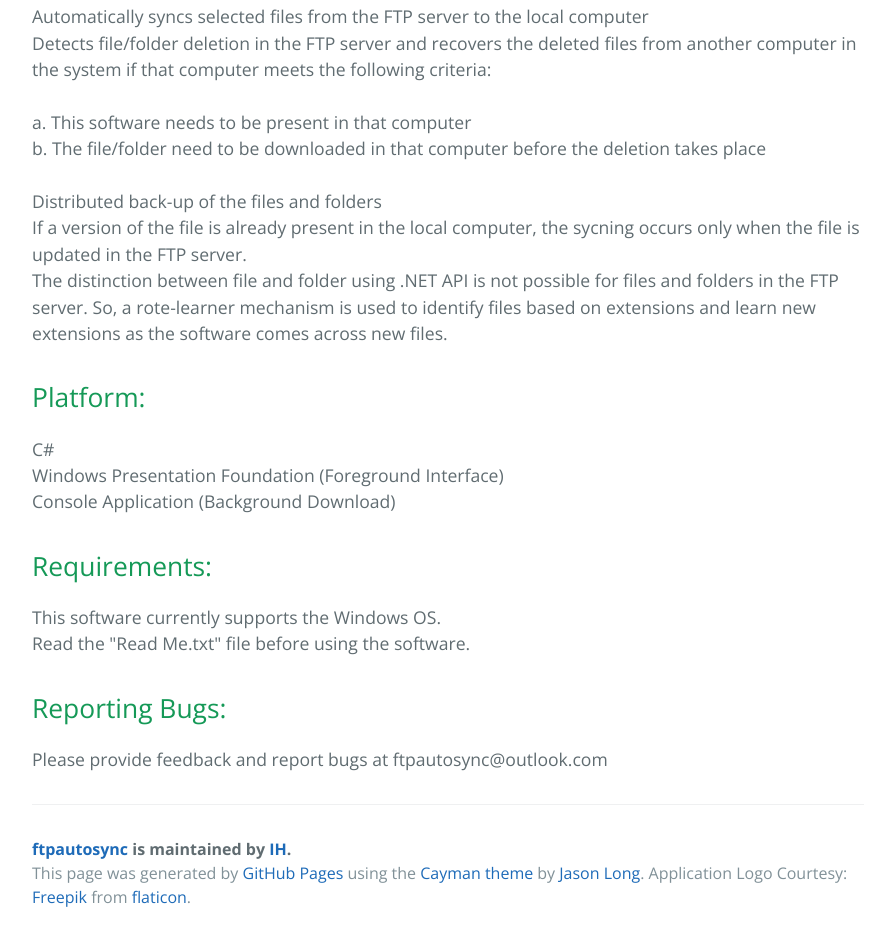
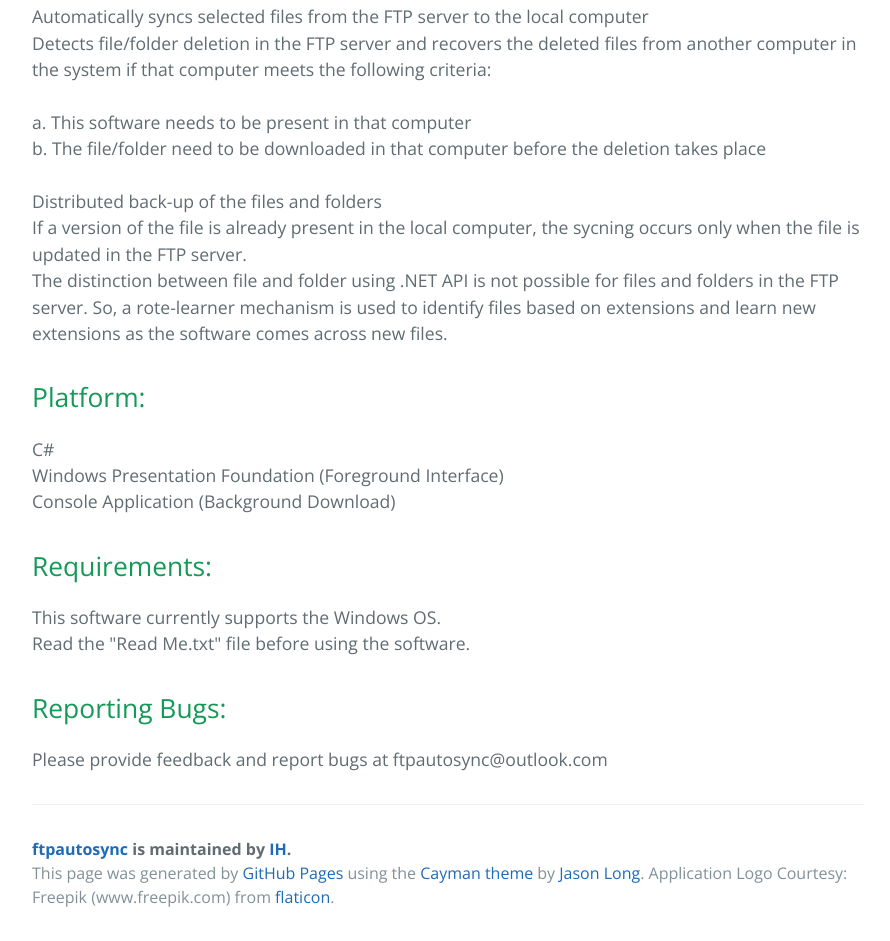
Before and after one commit to ftpautosync/ftpautosync, a plain HTML site: page index.html in a window 1280 px wide. Shown: the part 1022-1963 px from the top of the page, without its empty margins (192-1082 px from the left). Drawn offline with nearby package versions, Linux system fonts and the light colour scheme.

Commit message:
Update index.html

```diff
--- a/index.html
+++ b/index.html
@@ -65,7 +65,7 @@ Read the "Read Me.txt" file before using the software.</p>
         <span class="site-footer-owner"><a href="https://github.com/ftpautosync/ftpautosync">ftpautosync</a> is maintained by <a href="https://github.com/ihayet">IH</a>.</span>
 
         <span class="site-footer-credits">This page was generated by <a href="https://pages.github.com">GitHub Pages</a> using the <a href="https://github.com/jasonlong/cayman-theme">Cayman theme</a> by <a href="https://twitter.com/jasonlong">Jason Long</a>.</span>
-        <span class="site-footer-credits">Application Logo Courtesy:  <a href="http://www.freepik.com">Freepik</a> from <a href="http://www.flaticon.com">flaticon</a>.</span>
+        <span class="site-footer-credits">Application Logo Courtesy: Freepik (www.freepik.com) from <a href="https://flaticon.com">flaticon</a>.</span>
       </footer>
 
     </section>
```
